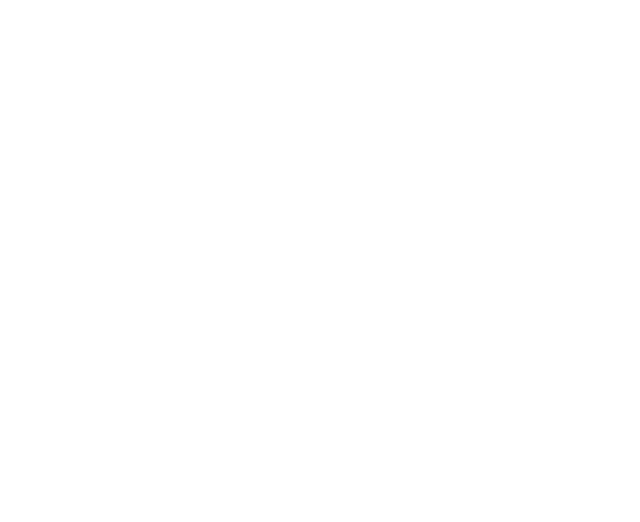
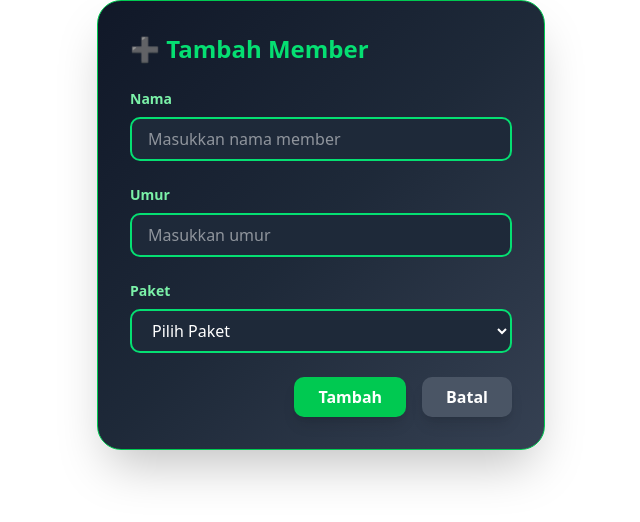
Before and after one commit to saliharya/react-vite-management-gym, a React (Vite) app: page /members/create in a window 1280 px wide. Before the commit this address had no page. Shown: the top 522 px of the page, without its empty margins (319-959 px from the left). Built offline with nearby package versions, Linux system fonts and the light colour scheme.

Commit message:
feat: add MemberForm component for member creation and editing; integrate into MemberPage with modal support

```diff
--- a/src/app/main.tsx
+++ b/src/app/main.tsx
@@ -5,6 +5,7 @@ import LoginPage from "@/pages/login/page.tsx";
 import RegisterPage from "@/pages/register/page.tsx";
 import DashboardPage from "@/pages/Dashboard/page.tsx";
 import MemberPage from "@/pages/member/page.tsx";
+import MemberForm from "@/pages/member/create.tsx";
 import "@/app/Index.css";
 
 createRoot(document.getElementById("root")!).render(
@@ -15,6 +16,7 @@ createRoot(document.getElementById("root")!).render(
       <Route path="register" element={<RegisterPage />} />
       <Route path="dasboard" element={<DashboardPage />} />
       <Route path="member" element={<MemberPage />} />
+      <Route path="members/create" element={<MemberForm onSave={() => {}} onCancel={() => {}} />} />
 
 
     </Routes>
--- /dev/null
+++ b/src/pages/member/create.tsx
@@ -0,0 +1,109 @@
+import { useState, useEffect } from "react";
+
+interface Member {
+  id: number | null;
+  name: string;
+  age: string;
+  plan: string;
+}
+
+interface MemberFormProps {
+  onSave: (member: Member) => void;
+  onCancel: () => void;
+  editingMember?: Member;
+}
+
+export default function MemberForm({
+  onSave,
+  onCancel,
+  editingMember,
+}: MemberFormProps) {
+  const [name, setName] = useState("");
+  const [age, setAge] = useState("");
+  const [plan, setPlan] = useState("");
+
+  useEffect(() => {
+    if (editingMember) {
+      setName(editingMember.name);
+      setAge(editingMember.age);
+      setPlan(editingMember.plan);
+    } else {
+      setName("");
+      setAge("");
+      setPlan("");
+    }
+  }, [editingMember]);
+
+  const handleSubmit = (e: React.FormEvent) => {
+    e.preventDefault();
+    onSave({
+      id: editingMember?.id ?? null,
+      name,
+      age,
+      plan,
+    });
+  };
+
+  return (
+    <div className="bg-gradient-to-br from-gray-900 via-gray-800 to-gray-700 p-8 rounded-3xl shadow-2xl mb-8 max-w-md mx-auto border border-green-500">
+      <h2 className="text-2xl font-extrabold mb-6 text-green-400 flex items-center gap-2">
+        {editingMember ? "✏️ Edit Member" : "➕ Tambah Member"}
+      </h2>
+      <form onSubmit={handleSubmit} className="space-y-6">
+        <div>
+          <label className="block mb-2 text-sm font-semibold text-green-300">Nama</label>
+          <input
+            type="text"
+            value={name}
+            onChange={(e) => setName(e.target.value)}
+            required
+            placeholder="Masukkan nama member"
+            className="w-full px-4 py-2 rounded-lg bg-gray-800 border-2 border-green-400 focus:border-green-500 text-white focus:outline-none transition"
+          />
+        </div>
+        <div>
+          <label className="block mb-2 text-sm font-semibold text-green-300">Umur</label>
+          <input
+            type="number"
+            value={age}
+            onChange={(e) => setAge(e.target.value)}
+            required
+            min={1}
+            placeholder="Masukkan umur"
+            className="w-full px-4 py-2 rounded-lg bg-gray-800 border-2 border-green-400 focus:border-green-500 text-white focus:outline-none transition"
+          />
+        </div>
+        <div>
+          <label className="block mb-2 text-sm font-semibold text-green-300">Paket</label>
+          <select
+            value={plan}
+            onChange={(e) => setPlan(e.target.value)}
+            required
+            className="w-full px-4 py-2 rounded-lg bg-gray-800 border-2 border-green-400 focus:border-green-500 text-white focus:outline-none transition"
+          >
+            <option value="">Pilih Paket</option>
+            <option value="Bulanan">Bulanan</option>
+            <option value="Tahunan">Tahunan</option>
+            <option value="Personal Trainer">Personal Trainer</option>
+          </select>
+        </div>
+
+        <div className="flex space-x-4 justify-end mt-6">
+          <button
+            type="submit"
+            className="bg-green-500 px-6 py-2 rounded-lg font-bold text-white hover:bg-green-600 shadow-lg transition"
+          >
+            {editingMember ? "Simpan Perubahan" : "Tambah"}
+          </button>
+          <button
+            type="button"
+            onClick={onCancel}
+            className="bg-gray-600 px-6 py-2 rounded-lg font-bold text-white hover:bg-gray-700 shadow-lg transition"
+          >
+            Batal
+                      </button>
+        </div>
+      </form>
+    </div>
+  );
+}
--- a/src/pages/member/page.tsx
+++ b/src/pages/member/page.tsx
@@ -1,6 +1,7 @@
 import { useState } from "react";
 import Sidebar from "@/components/layout/Sidebar";
 import Navbar from "@/components/layout/Navbar";
+import MemberForm from "./create";
 
 interface Member {
   id: number | null;
@@ -9,93 +10,39 @@ interface Member {
   plan: string;
 }
 
-interface MemberFormProps {
-  onSave: (member: Member) => void;
-  editingMember?: Member;
-}
-
-function MemberForm({ onSave, editingMember }: MemberFormProps) {
-  const [form, setForm] = useState<Member>(
-    editingMember || { id: null, name: "", age: "", plan: "" }
-  );
-
-  const handleChange = (e: React.ChangeEvent<HTMLInputElement>) => {
-    setForm({ ...form, [e.target.name]: e.target.value });
-  };
-
-  const handleSubmit = (e: React.FormEvent) => {
-    e.preventDefault();
-    if (!form.name || !form.age || !form.plan) return;
-    onSave(form);
-    setForm({ id: null, name: "", age: "", plan: "" });
-  };
-
-  return (
-    <div className="bg-gray-900 p-6 rounded-2xl shadow-md">
-      <h2 className="text-lg font-bold mb-4">
-        {form.id ? "✏️ Edit Member" : "➕ Tambah Member"}
-      </h2>
-
-      <form onSubmit={handleSubmit} className="space-y-3">
-        <input
-          type="text"
-          name="name"
-          value={form.name}
-          onChange={handleChange}
-          placeholder="Nama"
-          className="w-full p-3 rounded-xl text-black"
-        />
-        <input
-          type="text"
-          name="age"
-          value={form.age}
-          onChange={handleChange}
-          placeholder="Umur"
-          className="w-full p-3 rounded-xl text-black"
-        />
-        <input
-          type="text"
-          name="plan"
-          value={form.plan}
-          onChange={handleChange}
-          placeholder="Paket"
-          className="w-full p-3 rounded-xl text-black"
-        />
-        <button
-          type="submit"
-          className="bg-blue-500 px-4 py-2 rounded-xl text-white hover:bg-blue-600 transition"
-        >
-          Simpan
-        </button>
-      </form>
-    </div>
-  );
-}
-
 export default function MemberPage() {
   const [members, setMembers] = useState<Member[]>([]);
-  const [editingMember, setEditingMember] = useState<Member | undefined>(
-    undefined
-  );
+  const [editingMember, setEditingMember] = useState<Member | undefined>(undefined);
+  const [showModal, setShowModal] = useState(false);
 
   const handleSave = (member: Member) => {
     if (member.id) {
-      setMembers((prev) =>
-        prev.map((m) => (m.id === member.id ? member : m))
-      );
+      setMembers((prev) => prev.map((m) => (m.id === member.id ? member : m)));
     } else {
       const newMember = { ...member, id: Date.now() };
       setMembers((prev) => [...prev, newMember]);
     }
     setEditingMember(undefined);
+    setShowModal(false);
   };
 
   const handleEdit = (member: Member) => {
     setEditingMember(member);
+    setShowModal(true);
   };
 
   const handleDelete = (id: number | null) => {
     setMembers((prev) => prev.filter((m) => m.id !== id));
+  };
+
+  const handleAdd = () => {
+    setEditingMember(undefined);
+    setShowModal(true);
+  };
+
+  const handleCancel = () => {
+    setEditingMember(undefined);
+    setShowModal(false);
   };
 
   return (
@@ -109,15 +56,21 @@ export default function MemberPage() {
 
         {/* Content */}
         <div className="p-6 grid grid-cols-1 lg:grid-cols-3 gap-6">
-          {/* Form tambah/edit */}
-          <div className="lg:col-span-1">
-            <MemberForm onSave={handleSave} editingMember={editingMember} />
-          </div>
+          {/* Tabel Members */}
+          <div className="lg:col-span-3">
+            <div className="bg-gray-900 p-6 rounded-2xl shadow-md">
+              {/* Header + Tombol */}
+              <div className="flex justify-between items-center mb-4">
+                <h2 className="text-xl font-bold">📋 Daftar Member</h2>
+                <button
+                  onClick={handleAdd}
+                  className="bg-green-500 px-4 py-2 rounded-lg hover:bg-green-600 transition mb-4 inline-block"
+                >
+                  + Tambah Member
+                </button>
+              </div>
 
-          {/* Tabel Members */}
-          <div className="lg:col-span-2">
-            <div className="bg-gray-900 p-6 rounded-2xl shadow-md">
-              <h2 className="text-xl font-bold mb-4">📋 Daftar Member</h2>
+              {/* Tabel */}
               <table className="w-full border-collapse border border-gray-700 rounded-xl overflow-hidden">
                 <thead>
                   <tr className="bg-gray-800">
@@ -171,6 +124,28 @@ export default function MemberPage() {
             </div>
           </div>
         </div>
+
+        {/* Modal */}
+        {showModal && (
+          <div className="fixed inset-0 z-50 flex items-center justify-center bg-black bg-opacity-60">
+            <div className="relative w-full max-w-lg mx-auto">
+              <div className="bg-gray-900 rounded-3xl shadow-2xl p-6 border border-green-500">
+                <MemberForm
+                  onSave={handleSave}
+                  onCancel={handleCancel}
+                  editingMember={editingMember}
+                />
+                <button
+                  onClick={handleCancel}
+                  className="absolute top-2 right-2 text-gray-400 hover:text-white text-xl font-bold"
+                  aria-label="Close"
+                >
+                  ×
+                </button>
+              </div>
+            </div>
+          </div>
+        )}
       </div>
     </div>
   );
```
